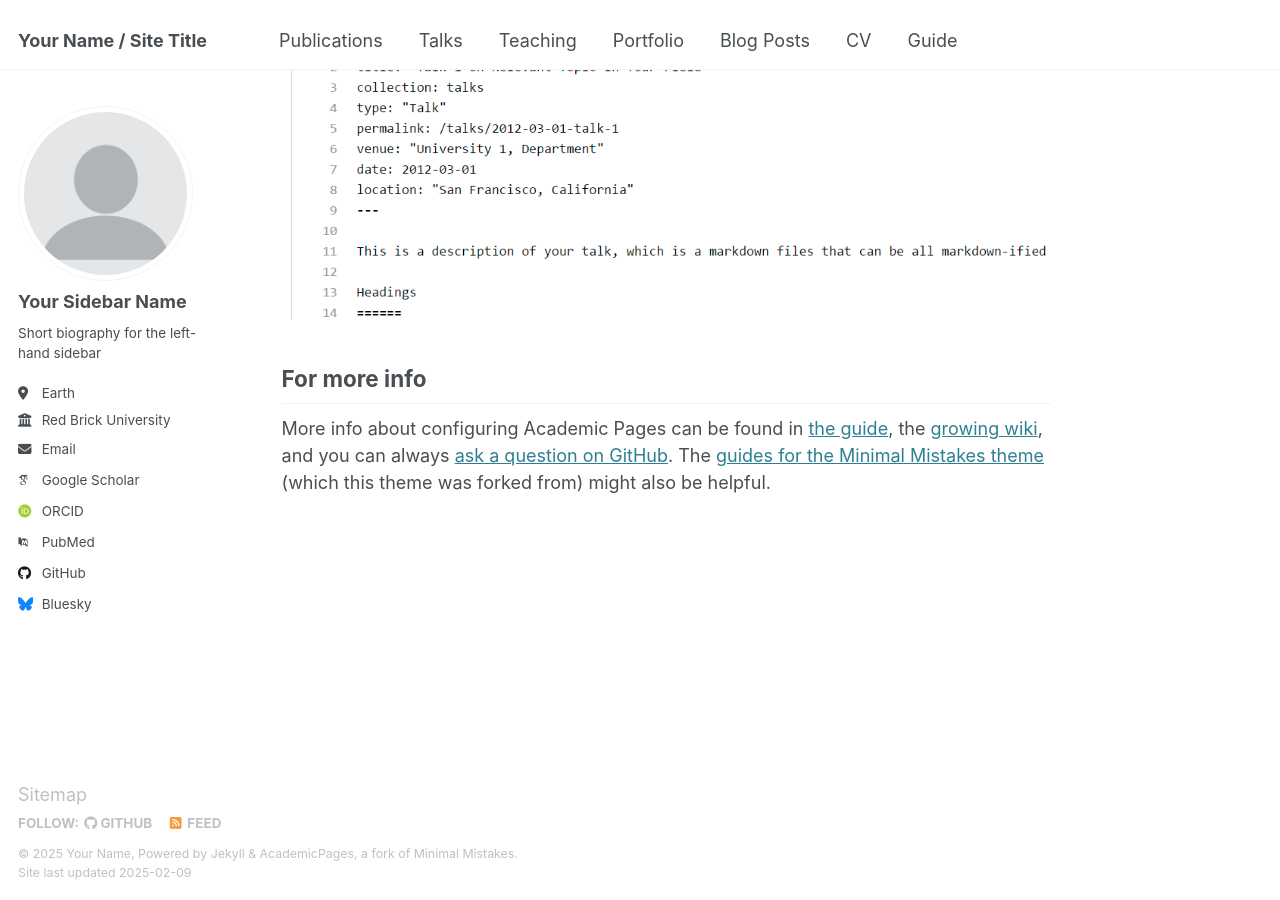
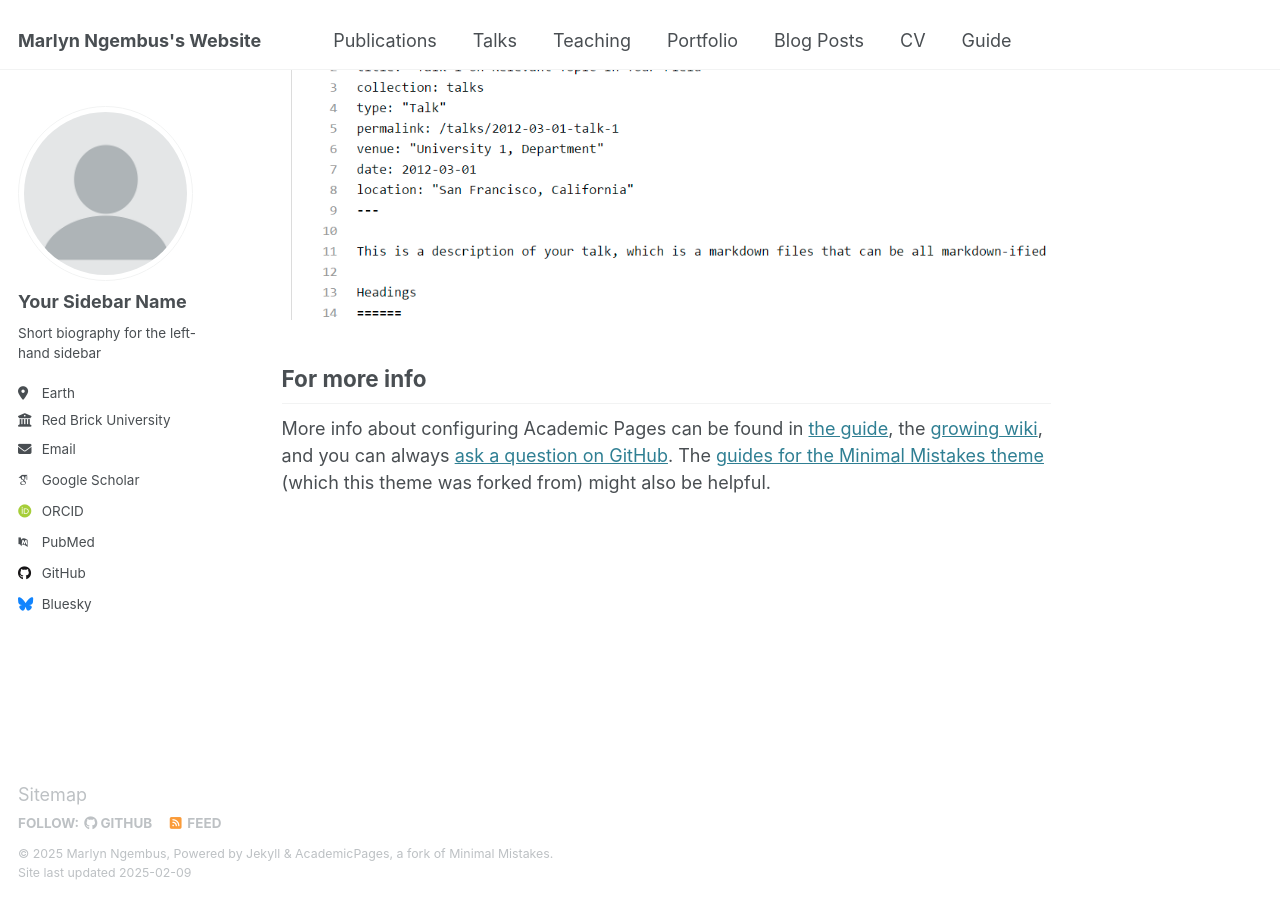
Before and after one commit to mngembus/mngembus.github.io, a Jekyll site: the page built from _pages/about.md, in a window 1280 px wide and 900 px high, scrolled down 2642 px. Built offline with Jekyll 4.4.1, drawn with Linux system fonts in a browser that asks for light colours; some web fonts are replaced.

Commit message:
changes to config file

```diff
--- a/_config.yml
+++ b/_config.yml
@@ -9,9 +9,9 @@
 # Basic Site Settings
 locale                   : "en-US"
 site_theme               : "default"
-title                    : "Your Name / Site Title"
+title                    : "Marlyn Ngembus's Website"
 title_separator          : "-"
-name                     : &name "Your Name"
+name                     : &name "Marlyn Ngembus"
 description              : &description "personal description"
 url                      : https://academicpages.github.io # the base hostname & protocol for your site e.g. "https://[your GitHub username].github.io"
 baseurl                  : "" # the subpath of your site, e.g. "/blog"
```
